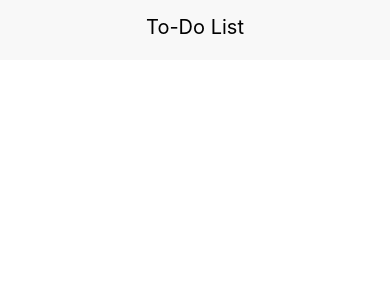
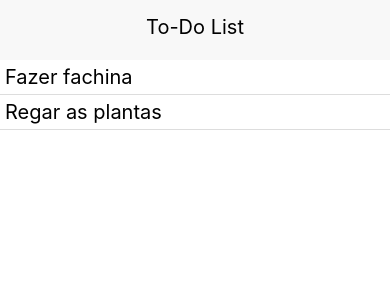
Before and after one commit to TheKipmaster/simple-to-dos, a React Native app: screen / in a window 390 px wide. Shown: the top 300 px of the page. Built offline with nearby package versions, Linux system fonts and the light colour scheme.

Commit message:
Implementa composição geral da lista de afazeres

```diff
--- a/src/App.js
+++ b/src/App.js
@@ -2,10 +2,12 @@ import React from 'react';
 import { View } from 'react-native';
 
 import { Header } from './components/common';
+import TodoList from './components/TodoList';
 
 const App = () => (
-  <View>
+  <View style={{ flex: 1 }}>
     <Header title="To-Do List" />
+    <TodoList />
   </View>
 );
 
--- /dev/null
+++ b/src/components/TodoList.js
@@ -0,0 +1,26 @@
+import React, { Component } from 'react';
+import { Text, FlatList } from 'react-native';
+
+import { Card, CardItem } from './common';
+
+class TodoList extends Component {
+  renderItem({ item }) {
+    return (
+      <CardItem>
+        <Text style={{ fontSize: 20 }}>{item.task}</Text>
+      </CardItem>
+    );
+  }
+
+  render() {
+    return (
+      <FlatList
+        data={[{ task: 'Fazer fachina' }, { task: 'Regar as plantas' }]}
+        renderItem={this.renderItem}
+        keyExtractor={(item, index) => item + index}
+      />
+    );
+  }
+}
+
+export default TodoList;
```
